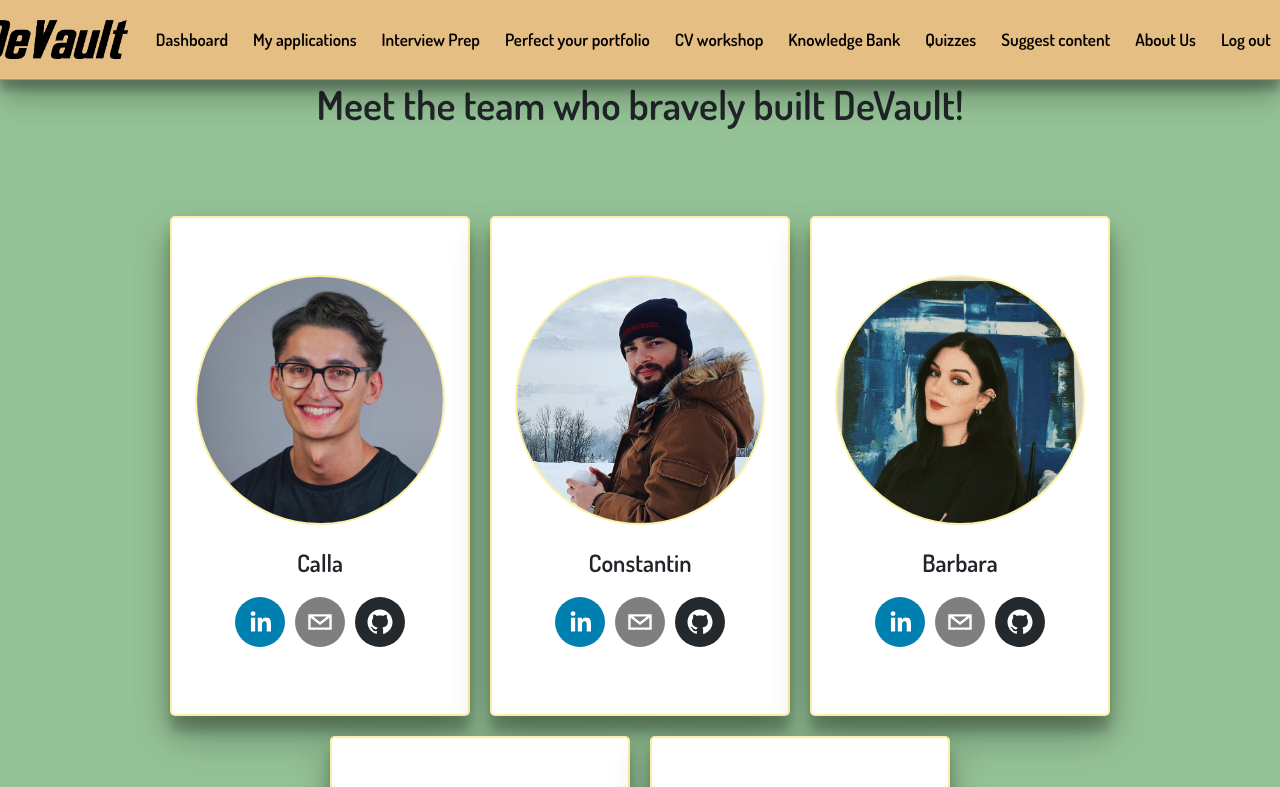
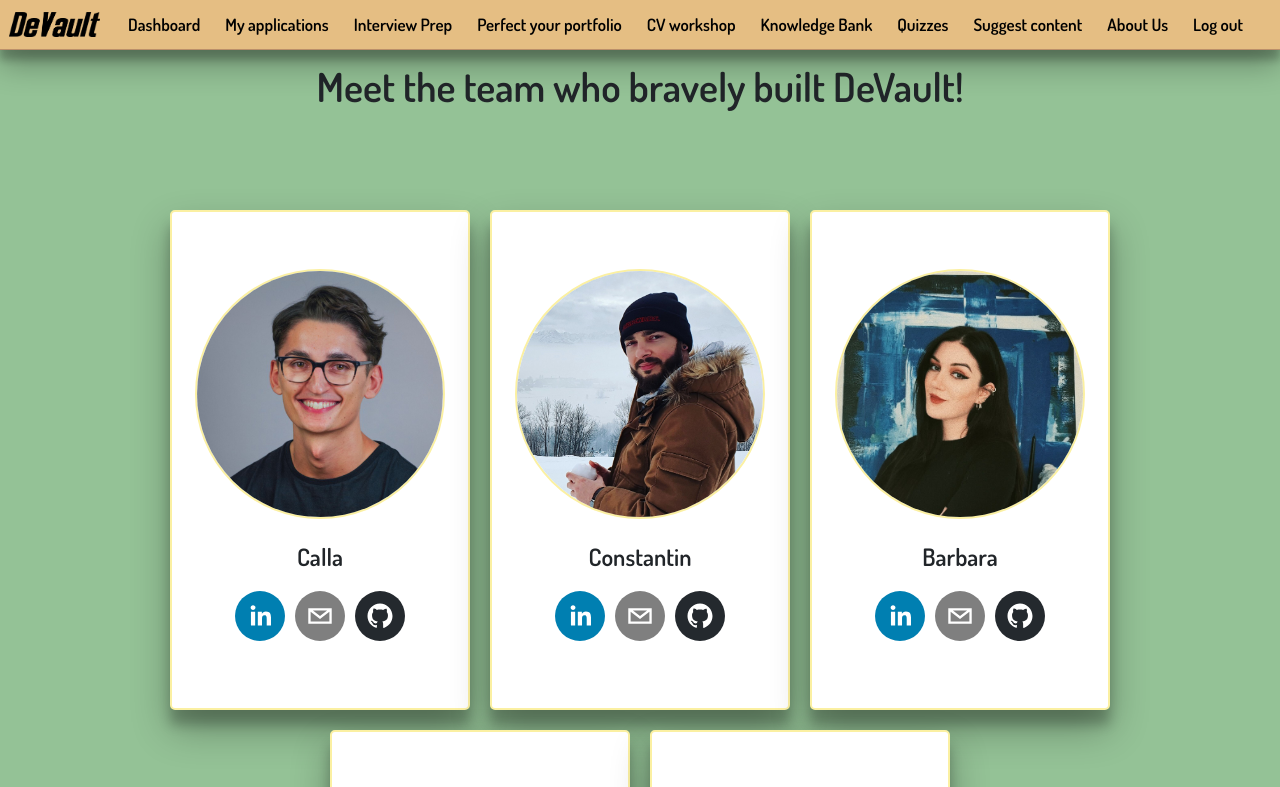
Before and after one commit to SchoolOfCode/bc13_final-project_front-end-cyber-insecure, a React (Create React App) app: page /about-us in a window 1280 px wide. Shown: the top 787 px of the page. Built offline with nearby package versions, Linux system fonts and the light colour scheme; no server answers; sample sign-in values are in the browser's storage.

Commit message:
navBar vh changed to 6, pages min-vh changed to 94

```diff
--- a/src/Components/AboutUs/AboutUs.css
+++ b/src/Components/AboutUs/AboutUs.css
@@ -4,11 +4,11 @@
     flex-direction: column;
     align-items: center;
     /* justify-content: flex-start; */
-    min-height: 100vh;
-    max-height: 100vh;
+    min-height: 94vh;
+
     width: 100vw;
     gap: 10vh;
-    overflow-block: hidden;
+    overflow: hidden;
 }
 
 .about-us-header{
--- a/src/Components/ApplicationList/ApplicationList.css
+++ b/src/Components/ApplicationList/ApplicationList.css
@@ -1,7 +1,7 @@
 .applications-container {
   display: flex;
   flex-direction: column;
-  min-height: 100vh;
+  min-height: 94vh;
   align-items: center;
   /* justify-content: center; */
   width: 100%;
--- a/src/Components/CV/CVworkshop.css
+++ b/src/Components/CV/CVworkshop.css
@@ -15,7 +15,7 @@ body {
   align-items: center;
   gap: 1vh;
   width: 100%;
-  min-height: 100vh;
+  min-height: 94vh;
 }
 .cvworkshop-container-header {
   width: 100%;
--- a/src/Components/KnowledgeBankList/KnowledgeBank.css
+++ b/src/Components/KnowledgeBankList/KnowledgeBank.css
@@ -3,7 +3,7 @@
   flex-direction: column;
   align-items: center;
   width: 100%;
-  min-height: 100vh;
+  min-height: 94vh;
   max-width: 1900px;
 }
 
--- a/src/Components/Navbar/Navbar.css
+++ b/src/Components/Navbar/Navbar.css
@@ -1,6 +1,7 @@
 .navbar-container {
   width: 100%;
-  height: 80px;
+  height: 6vh;
+  min-height: 50px;
   display: flex;
   align-items: center;
   gap: 20px;
--- a/src/Components/PortfolioPage/PortfolioPage.css
+++ b/src/Components/PortfolioPage/PortfolioPage.css
@@ -3,12 +3,12 @@
   flex-direction: column;
   align-items: center;
   width: 100%;
-  min-height: 100vh;
+  min-height: 94vh;
 }
 
 .PortfolioPage-container-header {
   width: 100%;
-  min-height: 15vh;
+  min-height: 10vh;
   display: flex;
   flex-direction: column;
   align-items: center;
--- a/src/Components/SuggestContent/SuggestContent.css
+++ b/src/Components/SuggestContent/SuggestContent.css
@@ -2,7 +2,7 @@
   display: flex;
   flex-direction: column;
   align-items: center;
-  min-height: 100vh;
+  min-height: 94vh;
   width: 100%;
 }
 
```
